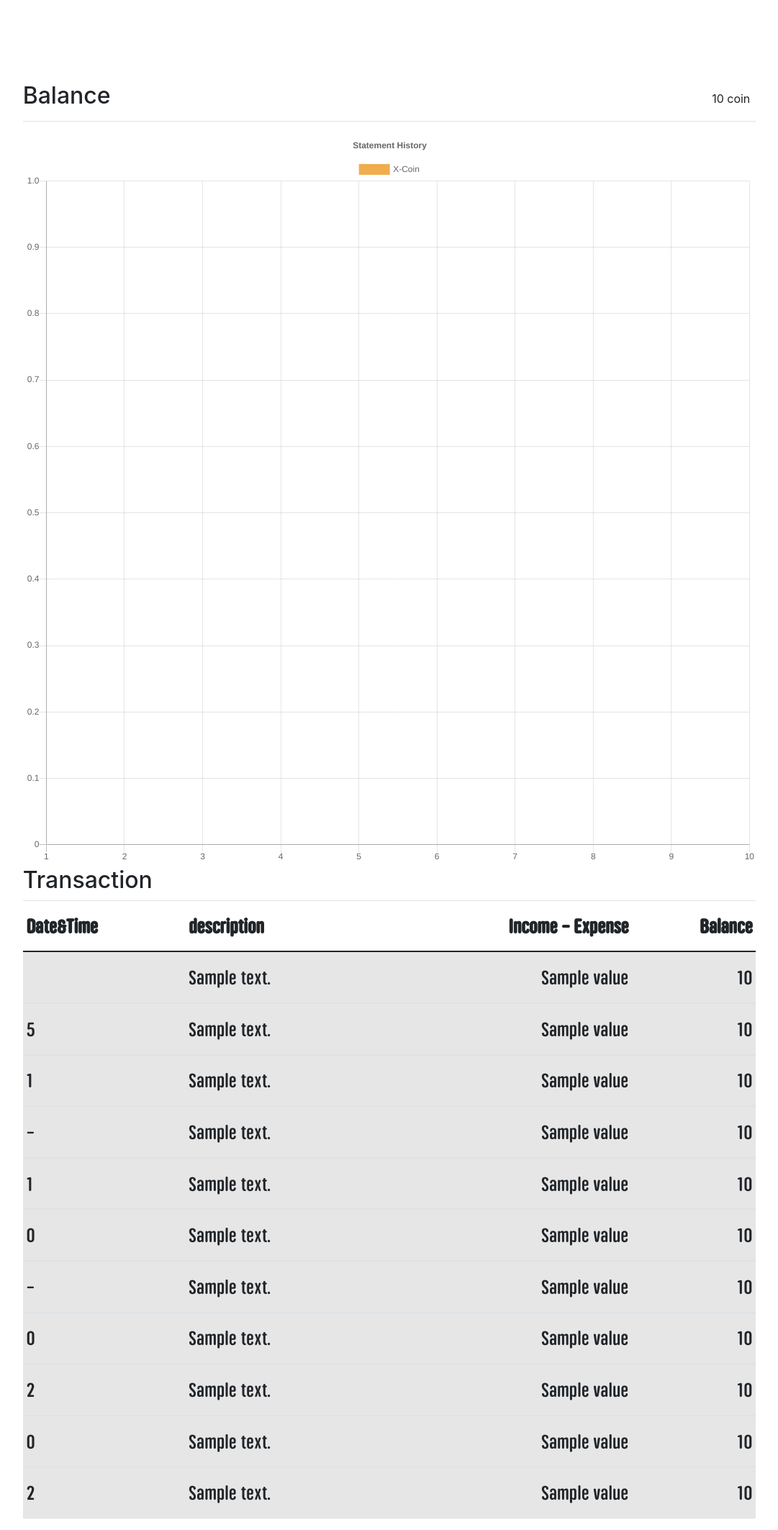
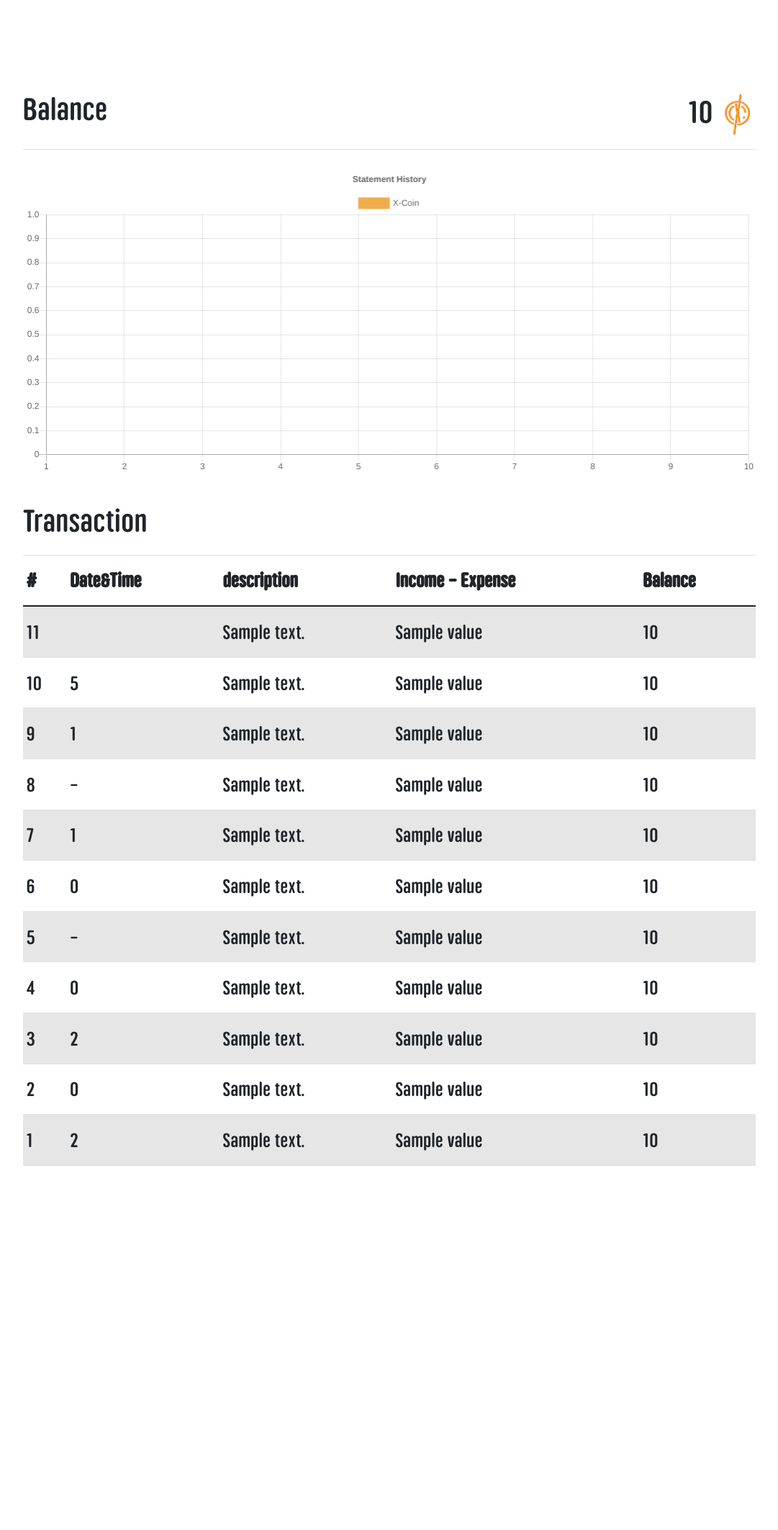
Before and after one commit to Nontosan/Exceed-17, a Flask app: template project/templates/balance.html in a window 1280 px wide. Shown: the whole page at 72% size, without its empty margins (99-1180 px from the left). After the commit the page ends 1620 px from the top, so only its background shows below. Run offline with Flask 2, Linux system fonts and the light colour scheme; the template is opened without the code that fills it: most values are stand-ins (such as "Sample title", 1, 10 or a date in 2020); some libraries are stand-ins or nearby versions.

Commit message:
Change chart size

```diff
--- a/project/templates/balance.html
+++ b/project/templates/balance.html
@@ -19,12 +19,20 @@ content_head %}
       <div
         class="d-flex justify-content-between flex-wrap flex-md-nowrap align-items-center pt-3 pb-2 mb-3 border-bottom my-3"
       >
-        <h2>Balance</h2>
+        <h1>Balance</h1>
         <div class="btn-toolbar mb-2 mb-md-0">
-          <div class="btn-group mr-2">{{Balance[len]}} coin</div>
+          <div
+            class="btn-group mr-2"
+            style="font-size: 3rem; text-align: center"
+          >
+            <h1 class="m-0 p-0">
+              {{Balance[len]}}
+              <img class="ms-2" src="./static/X-Coin.png" width="35vw" />
+            </h1>
+          </div>
         </div>
       </div>
-      <canvas id="myChart" width="400" height="400"></canvas>
+      <canvas class="my-4 w-100" id="myChart" width="900" height="380"></canvas>
       <script>
         var data = [];
         new Chart(document.getElementById("myChart"), {
@@ -41,6 +49,10 @@ content_head %}
                 label: "X-Coin",
                 borderColor: "#f0ad4e",
                 fill: false,
+                lineTension: 0,
+                backgroundColor: 'transparent',
+                borderWidth: 4,
+                pointBackgroundColor: '#f0ad4e'
               },
             ],
           },
@@ -52,27 +64,31 @@ content_head %}
           },
         });
       </script>
-      <h2>Transaction</h2>
+      <h1 class="mt-3">Transaction</h1>
       <div class="table-responsive">
-        <table class="table table-striped table-sm">
+        <table class="table table-striped table-sm table-hover">
           <thead>
             <tr>
+              <th>#</th>
               <th>Date&Time</th>
               <th>description</th>
-              <th style="text-align: right">Income - Expense</th>
-              <th style="text-align: right">Balance</th>
+              <th>Income - Expense</th>
+              <th>Balance</th>
             </tr>
           </thead>
-          {% for i in range(len,-1,-1) %}
+
           <tbody>
+            {% for i in range(len,-1,-1) %}
             <tr>
+              <td>{{i+1}}</th>
               <td>{{timestamp[i]}}</td>
               <td>{{description[i]}}</td>
-              <td style="text-align: right">{{ value[i] }}</td>
-              <td style="text-align: right">{{ Balance[i] }}</td>
+              <td>{{ value[i] }}</td>
+              <td>{{ Balance[i] }}</td>
             </tr>
+            {% endfor %}
           </tbody>
-          {% endfor %}
+
         </table>
       </div>
     </main>
```
